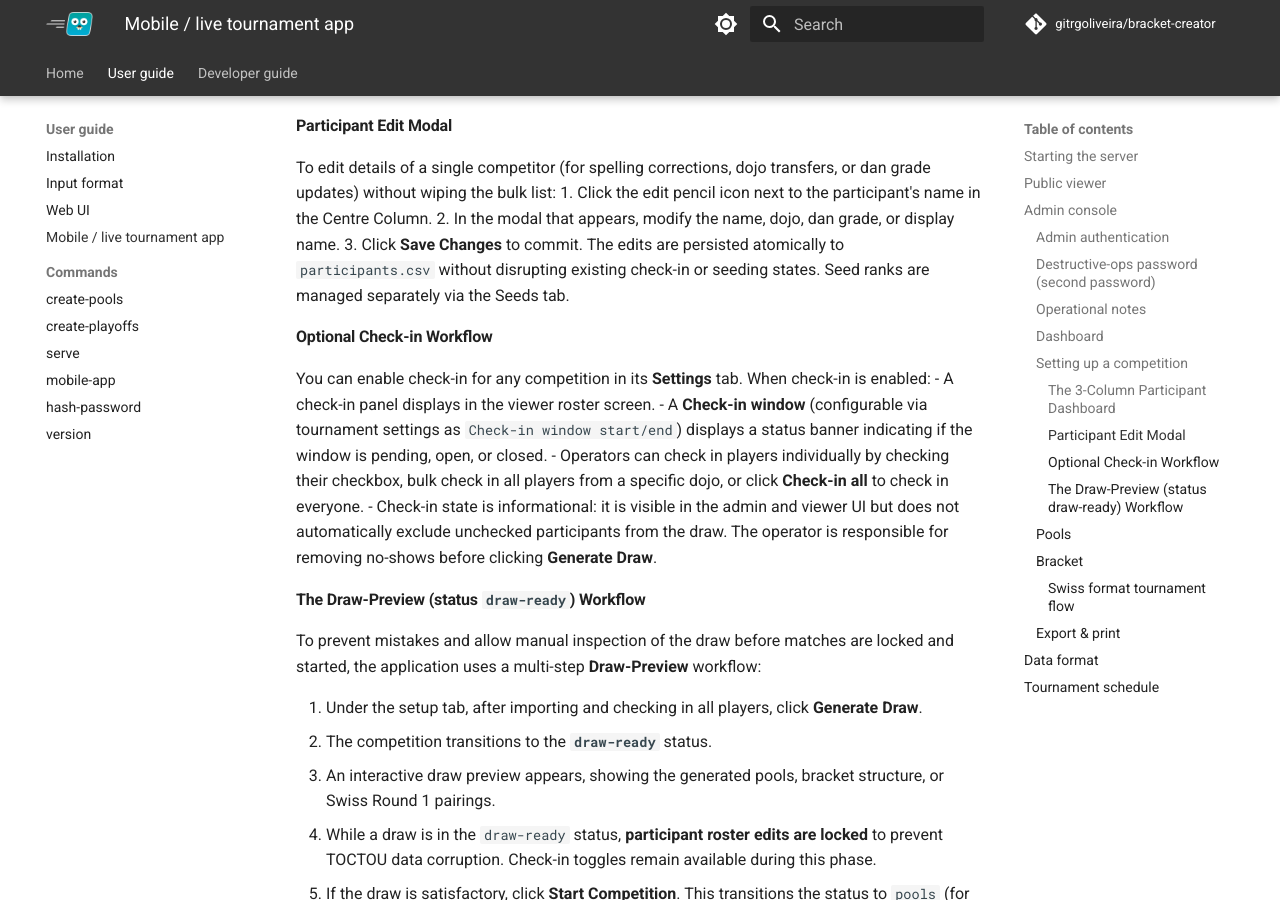
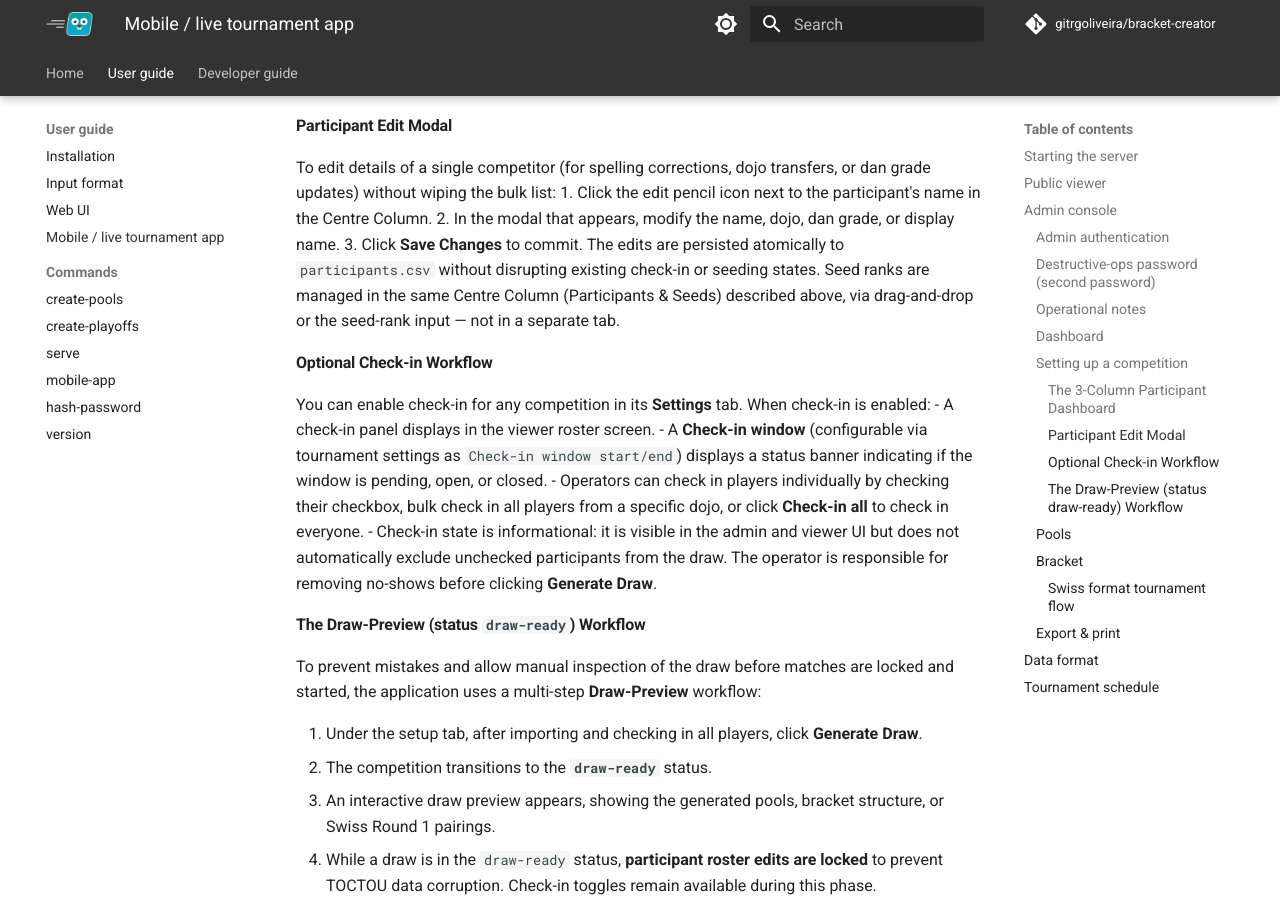
Before and after one commit to gitrgoliveira/bracket-creator, an MkDocs documentation site: the page built from docs/user-guide/mobile-app.md, in a window 1280 px wide and 900 px high, scrolled down 4485 px. Built offline with MkDocs 1.6.1 and Material for MkDocs 9.7.7, drawn with Linux system fonts in a browser that asks for light colours; comment, search, counter and statistics services are not loaded.

Commit message:
docs: address Copilot review — fix Seeds-tab error, de-enumerate js module list, revert dependency drift
- mobile-app.md: seed ranks are managed in the Participants & Seeds centre
  column, not a non-existent separate Seeds tab.
- CLAUDE.md: replace the brittle eleven-module enumeration (now 64 .jsx
  files, 29 admin_) with a prefix-grouped description that won't rot.
- package-lock.json: restore to origin/main — this docs PR had bundled an
  unintended transitive dependency bump (@emnapi, @rolldown, etc.) from a
  stray npm install. package.json is unchanged, so the lock now matches main.

Co-Authored-By: Claude Opus 4.8 <noreply@anthropic.com>

```diff
--- a/docs/user-guide/mobile-app.md
+++ b/docs/user-guide/mobile-app.md
@@ -156,7 +156,7 @@ To save the bulk import, click the **Apply** button at the bottom of the right c
 To edit details of a single competitor (for spelling corrections, dojo transfers, or dan grade updates) without wiping the bulk list:
 1. Click the edit pencil icon next to the participant's name in the Centre Column.
 2. In the modal that appears, modify the name, dojo, dan grade, or display name.
-3. Click **Save Changes** to commit. The edits are persisted atomically to `participants.csv` without disrupting existing check-in or seeding states. Seed ranks are managed separately via the Seeds tab.
+3. Click **Save Changes** to commit. The edits are persisted atomically to `participants.csv` without disrupting existing check-in or seeding states. Seed ranks are managed in the same Centre Column (Participants & Seeds) described above, via drag-and-drop or the seed-rank input — not in a separate tab.
 
 #### Optional Check-in Workflow
 
```
Also changed, not shown: CLAUDE.md (+1 -1 lines), 1 other file.
